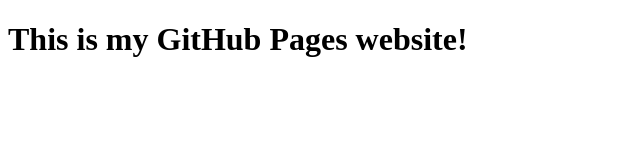
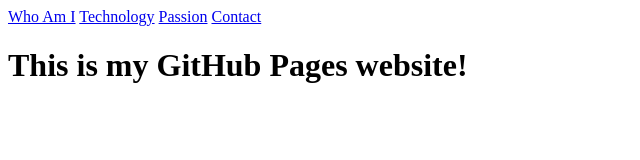
Before and after one commit to LeoLearn2021/LeoLearn2021.github.io, a plain HTML site: page index.html in a window 1280 px wide. Shown: the whole page, without its empty margins (0-640 px from the left). Drawn offline with Linux system fonts and the light colour scheme.

Commit message:
Update index.html

```diff
--- a/index.html
+++ b/index.html
@@ -7,6 +7,12 @@
     <title>My site!</title>
 </head>
 <body>
+    <nav>
+        <a href = #>Who Am I</a>
+        <a href = #>Technology</a>
+        <a href = #>Passion</a>
+        <a href = #>Contact</a>
+     </nav>
     <h1>This is my GitHub Pages website!</h1>
 
 </body>
```
